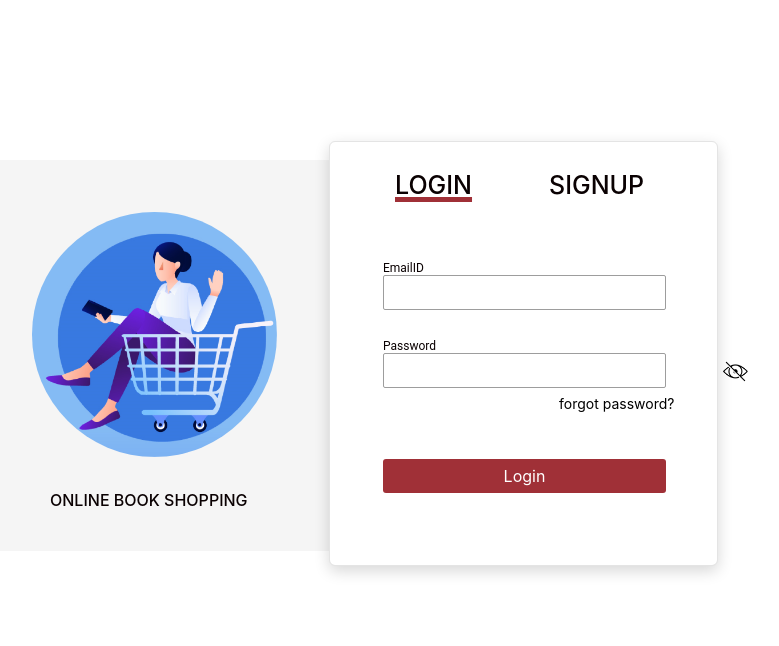
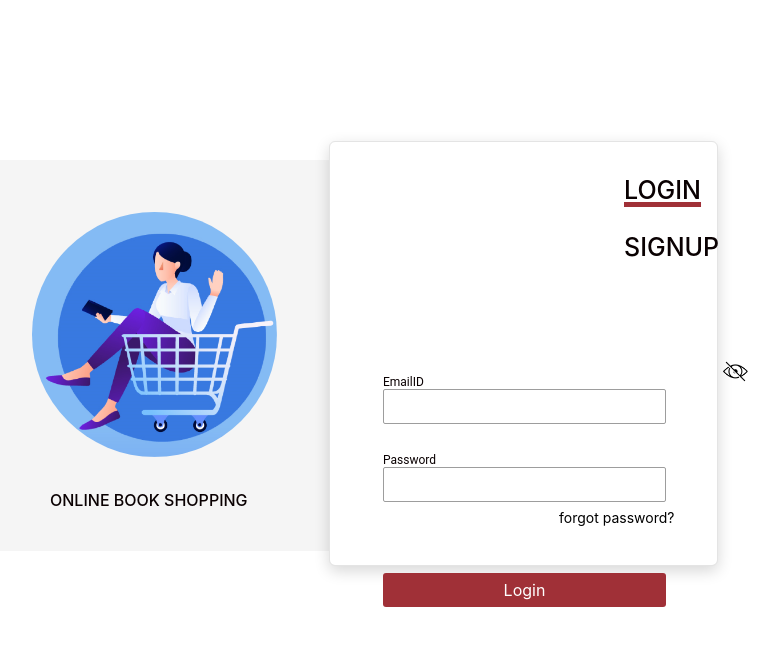
Before and after one commit to Sanchita-12345/Bookstore-Frontend, a Vue app: page /login in a window 1280 px wide. Shown: the top 646 px of the page, without its empty margins (321-1100 px from the left). Built offline with nearby package versions, Linux system fonts and the light colour scheme; no server answers; the HTML template or start-up script is replaced by a standard one.

Commit message:
feat : togging feature added between Login and Signup heading

```diff
--- a/src/Pages/Login.vue
+++ b/src/Pages/Login.vue
@@ -5,8 +5,12 @@
         <p>Online Book Shopping</p>
         <div class="box">
             <div class="headings">
-                <h5 class="signin" :class="{ active: isVisible }" @click="isVisible = true" id="sign-in">Login</h5>
-                <h5 class="signup" :class="{ active: !isVisible }" @click="isVisible = false" id="sign-up">signup</h5>
+                <router-link to="/login">
+                    <h5 class="signin" :class="{ active: isVisible }" @click="isVisible = true" id="sign-in">Login</h5>
+                </router-link>
+                <router-link to="/register">
+                    <h5 class="signup" :class="{ active: !isVisible }" @click="isVisible = false" id="sign-up">signup</h5>
+                </router-link>
             </div>
             <form ref="myForm" @submit.prevent="handleSubmit">
                 <div class="username">
@@ -18,7 +22,9 @@
                     <input :type="passwordType" class="password" id="pwd" v-model="password" pattern="^(?=.*[a-z])(?=.*[A-Z])(?=.*\d)(?=.*[@$!%*?&])[A-Za-z\d@$!%*?&]{6,}$">
                     <img src="../../src/assets/show-hide-icon-28.jpg" onclick="show();" id="eye" @click="togglePasswordButton()">
                 </div>
-                <a href="">forgot password?</a>
+                <div class="forgot-password">
+                    <a href="http://localhost:8080/forgot-password">forgot password?</a>
+                </div>
                 <button class="btn-section" id="login-btn" type="submit">Login</button>
             </form>
         </div>
@@ -28,10 +34,10 @@
 
 <script>
 import service from '../service/User'
-export default{
+export default {
     name: 'Login',
     data() {
-        return{
+        return {
             email: '',
             password: '',
             passwordType: "password",
@@ -42,16 +48,16 @@ export default{
         togglePasswordButton() {
             this.passwordType = this.passwordType === 'password' ? 'text' : 'password'
         },
-        async handleSubmit(){
+        async handleSubmit() {
             let userData = {
                 email: this.email,
                 password: this.password
             }
-            service.userLogin(userData).then(response =>{
+            service.userLogin(userData).then(response => {
                 localStorage.getItem('token', response.data.token);
                 alert("logged in..");
                 this.$refs.myForm.reset();
-            }).catch(error =>{
+            }).catch(error => {
                 alert("error...!!! invalid input");
                 return error;
             })
```
